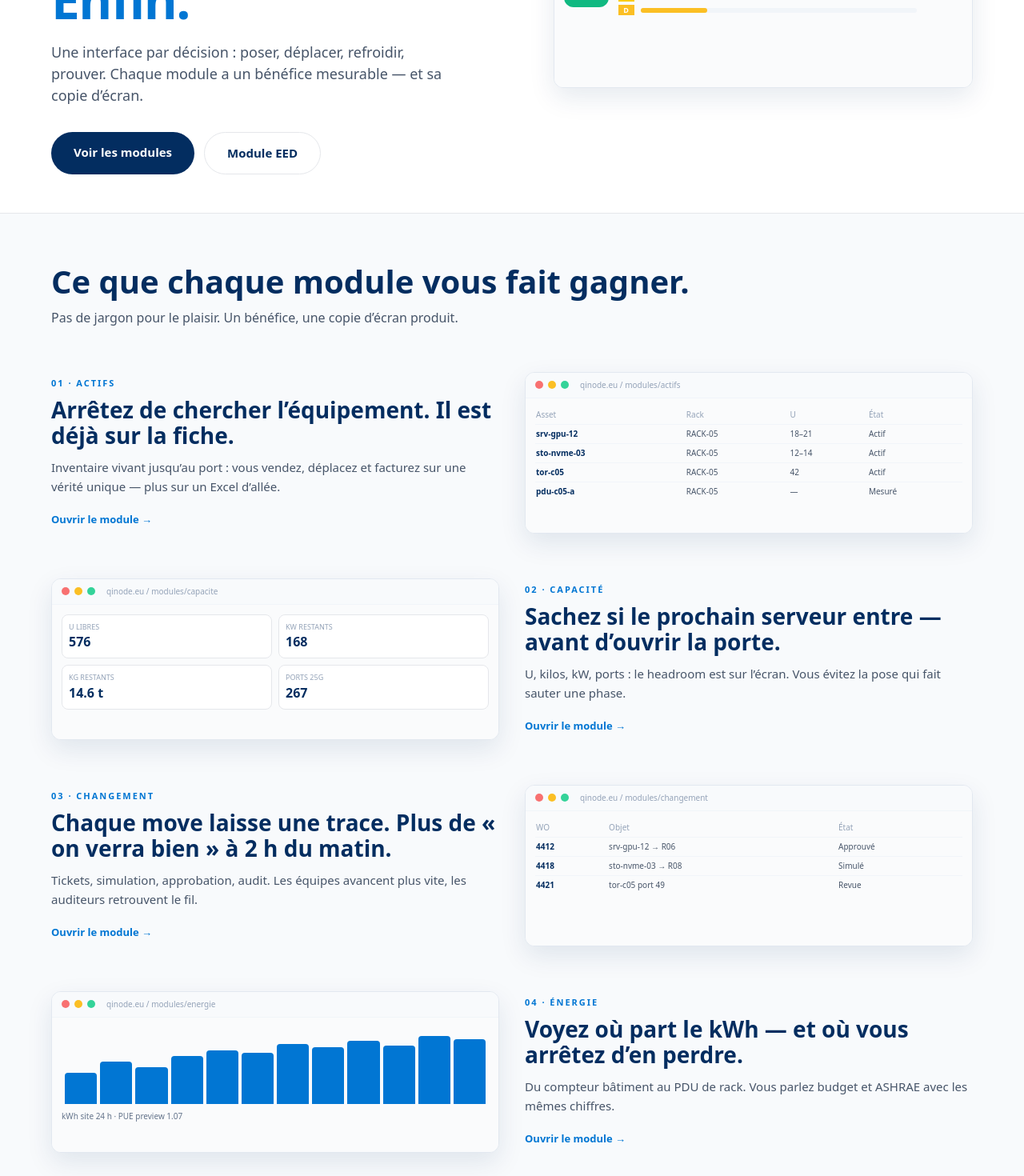
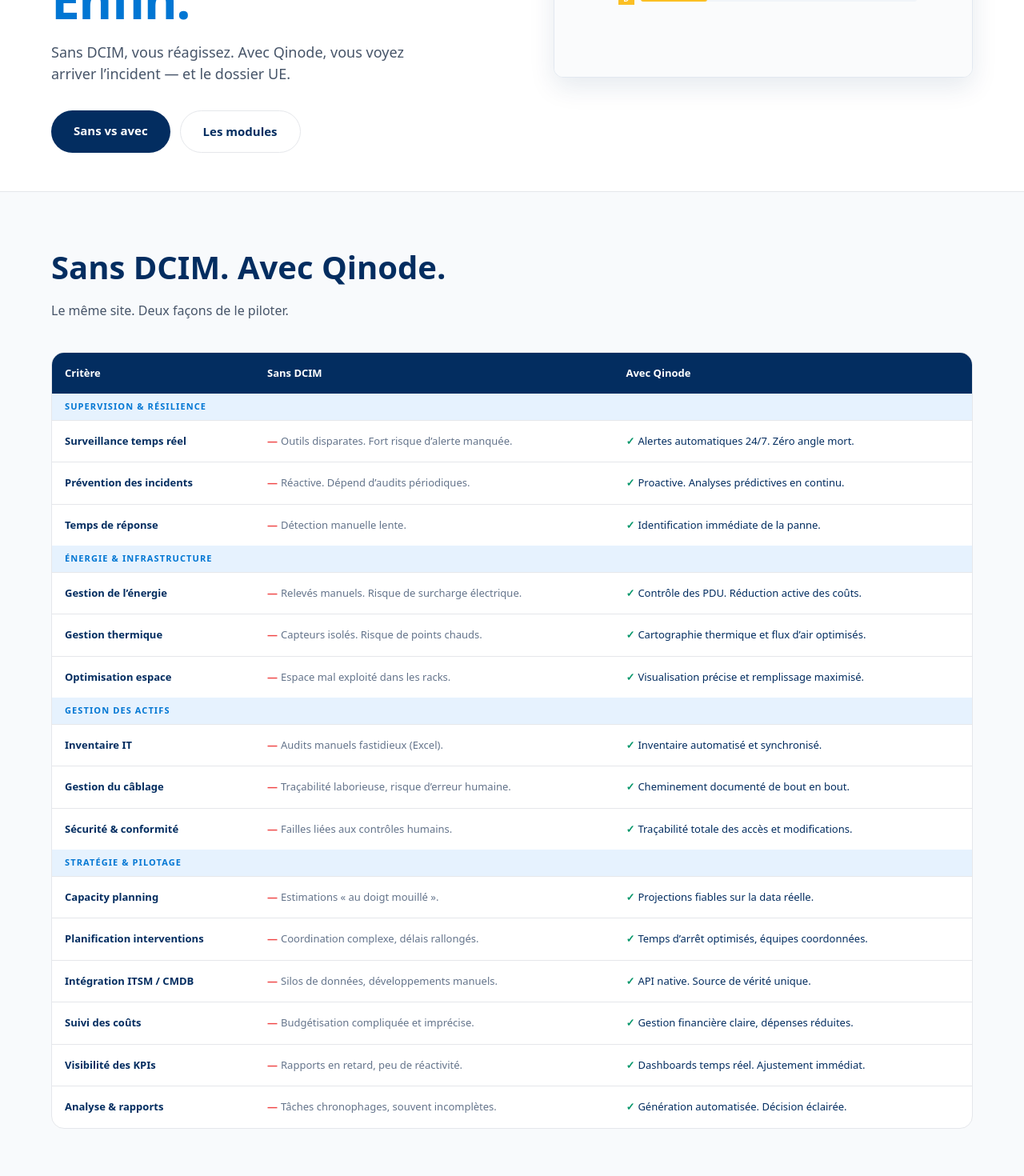
Before and after one commit to Geoking2104/DCIM, a Next.js app in the folder web/: page /en in a window 1280 px wide. Shown: the part 400-1870 px from the top of the page at 80% size. Built offline with nearby package versions, Linux system fonts and the light colour scheme.

Commit message:
feat(home): sans DCIM vs avec DCIM comparison table

```diff
--- a/web/components/MarketingHome.tsx
+++ b/web/components/MarketingHome.tsx
@@ -1,95 +1,56 @@
 import ModuleShot from '@/components/ModuleShot';
 
 const MODULES = [
+  { slug: 'actifs', k: '01', title: 'Actifs', hook: 'Arrêtez de chercher l’équipement. Il est déjà sur la fiche.', benefit: 'Inventaire vivant jusqu’au port : vous vendez, déplacez et facturez sur une vérité unique — plus sur un Excel d’allée.', href: (l: string) => `/${l}/modules/actifs` },
+  { slug: 'capacite', k: '02', title: 'Capacité', hook: 'Sachez si le prochain serveur entre — avant d’ouvrir la porte.', benefit: 'U, kilos, kW, ports : le headroom est sur l’écran.', href: (l: string) => `/${l}/modules/capacite` },
+  { slug: 'changement', k: '03', title: 'Changement', hook: 'Chaque move laisse une trace.', benefit: 'Tickets, simulation, approbation, audit.', href: (l: string) => `/${l}/modules/changement` },
+  { slug: 'energie', k: '04', title: 'Énergie', hook: 'Voyez où part le kWh — et où vous arrêtez d’en perdre.', benefit: 'Du compteur bâtiment au PDU de rack.', href: (l: string) => `/${l}/modules/energie` },
+  { slug: 'environnement', k: '05', title: 'Environnement', hook: 'Le point chaud se voit avant que le rack sature.', benefit: 'Climat par allée, liquid cooling compris.', href: (l: string) => `/${l}/modules/environnement` },
+  { slug: 'puissance', k: '06', title: 'Puissance', hook: 'La prise du serveur parle.', benefit: 'Mesure à la prise, historique, déséquilibre de phase.', href: (l: string) => `/${l}/power` },
+  { slug: 'visualisation-3d', k: '07', title: 'Jumeau 3D', hook: 'La salle entière, dans le navigateur.', benefit: 'Élec, thermique, liquid cooling sur le même jumeau.', href: (l: string) => `/${l}/modules/visualisation-3d` },
+  { slug: 'securite', k: '08', title: 'Accès & tenants', hook: 'Chaque locataire ne voit que son périmètre.', benefit: 'Rôles, zones, step-up.', href: (l: string) => `/${l}/modules/securite` },
+  { slug: 'analytique', k: '09', title: 'BI & analytique', hook: 'La tendance parle avant l’alarme.', benefit: 'Charge, PUE, headroom en séries.', href: (l: string) => `/${l}/modules/analytique` },
+  { slug: 'connectivites', k: '10', title: 'Connectivités', hook: 'Un clic sur un port. Tout ce qui tombe avec.', benefit: 'Chaîne réseau + élec dans le même graphe.', href: (l: string) => `/${l}/modules/connectivites` },
+  { slug: 'eed', k: 'EED', title: 'Conformité EED', hook: 'Le dossier UE en un écran.', benefit: 'PUE, WUE, CUE, ERF et échelle A–G en preview.', href: (l: string) => `/${l}/eed` }
+] as const;
+
+const COMPARE = [
   {
-    slug: 'actifs',
-    k: '01',
-    title: 'Actifs',
-    hook: 'Arrêtez de chercher l’équipement. Il est déjà sur la fiche.',
-    benefit: 'Inventaire vivant jusqu’au port : vous vendez, déplacez et facturez sur une vérité unique — plus sur un Excel d’allée.',
-    href: (l: string) => `/${l}/modules/actifs`
+    group: 'Supervision & résilience',
+    rows: [
+      ['Surveillance temps réel', 'Outils disparates. Fort risque d’alerte manquée.', 'Alertes automatiques 24/7. Zéro angle mort.'],
+      ['Prévention des incidents', 'Réactive. Dépend d’audits périodiques.', 'Proactive. Analyses prédictives en continu.'],
+      ['Temps de réponse', 'Détection manuelle lente.', 'Identification immédiate de la panne.']
+    ]
   },
   {
-    slug: 'capacite',
-    k: '02',
-    title: 'Capacité',
-    hook: 'Sachez si le prochain serveur entre — avant d’ouvrir la porte.',
-    benefit: 'U, kilos, kW, ports : le headroom est sur l’écran. Vous évitez la pose qui fait sauter une phase.',
-    href: (l: string) => `/${l}/modules/capacite`
+    group: 'Énergie & infrastructure',
+    rows: [
+      ['Gestion de l’énergie', 'Relevés manuels. Risque de surcharge électrique.', 'Contrôle des PDU. Réduction active des coûts.'],
+      ['Gestion thermique', 'Capteurs isolés. Risque de points chauds.', 'Cartographie thermique et flux d’air optimisés.'],
+      ['Optimisation espace', 'Espace mal exploité dans les racks.', 'Visualisation précise et remplissage maximisé.']
+    ]
   },
   {
-    slug: 'changement',
-    k: '03',
-    title: 'Changement',
-    hook: 'Chaque move laisse une trace. Plus de « on verra bien » à 2 h du matin.',
-    benefit: 'Tickets, simulation, approbation, audit. Les équipes avancent plus vite, les auditeurs retrouvent le fil.',
-    href: (l: string) => `/${l}/modules/changement`
+    group: 'Gestion des actifs',
+    rows: [
+      ['Inventaire IT', 'Audits manuels fastidieux (Excel).', 'Inventaire automatisé et synchronisé.'],
+      ['Gestion du câblage', 'Traçabilité laborieuse, risque d’erreur humaine.', 'Cheminement documenté de bout en bout.'],
+      ['Sécurité & conformité', 'Failles liées aux contrôles humains.', 'Traçabilité totale des accès et modifications.']
+    ]
   },
   {
-    slug: 'energie',
-    k: '04',
-    title: 'Énergie',
-    hook: 'Voyez où part le kWh — et où vous arrêtez d’en perdre.',
-    benefit: 'Du compteur bâtiment au PDU de rack. Vous parlez budget et ASHRAE avec les mêmes chiffres.',
-    href: (l: string) => `/${l}/modules/energie`
-  },
-  {
-    slug: 'environnement',
-    k: '05',
-    title: 'Environnement',
-    hook: 'Le point chaud se voit avant que le rack sature.',
-    benefit: 'Climat par allée, liquid cooling compris. Vous baissez le froid sans jouer à la roulette avec le matériel.',
-    href: (l: string) => `/${l}/modules/environnement`
-  },
-  {
-    slug: 'puissance',
-    k: '06',
-    title: 'Puissance',
-    hook: 'La prise du serveur parle. Plus besoin de deviner la charge.',
-    benefit: 'Mesure à la prise, historique, déséquilibre de phase. Vous décidez un move, vous n’observez pas un graphe mort.',
-    href: (l: string) => `/${l}/power`
-  },
-  {
-    slug: 'visualisation-3d',
-    k: '07',
-    title: 'Jumeau 3D',
-    hook: 'La salle entière, dans le navigateur. Sans installer quoi que ce soit.',
-    benefit: 'Élec, thermique, liquid cooling sur le même jumeau. La réunion se fait sur le site, pas sur un plan PDF.',
-    href: (l: string) => `/${l}/modules/visualisation-3d`
-  },
-  {
-    slug: 'securite',
-    k: '08',
-    title: 'Accès & tenants',
-    hook: 'Chaque locataire ne voit que son périmètre. Point.',
-    benefit: 'Rôles, zones, step-up. L’information reste entre les bonnes mains — y compris à l’audit.',
-    href: (l: string) => `/${l}/modules/securite`
-  },
-  {
-    slug: 'analytique',
-    k: '09',
-    title: 'BI & analytique',
-    hook: 'La tendance parle avant l’alarme.',
-    benefit: 'Charge, PUE, headroom en séries. Vous galez une pose GPU le mardi, pas après l’incident du dimanche.',
-    href: (l: string) => `/${l}/modules/analytique`
-  },
-  {
-    slug: 'connectivites',
-    k: '10',
-    title: 'Connectivités',
-    hook: 'Un clic sur un port. Tout ce qui tombe avec.',
-    benefit: 'Chaîne réseau + élec dans le même graphe. Blast radius en une seconde, pas en trois réunions.',
-    href: (l: string) => `/${l}/modules/connectivites`
-  },
-  {
-    slug: 'eed',
-    k: 'EED',
-    title: 'Conformité EED',
-    hook: 'Le dossier UE en un écran. Plus en trois semaines de tableur.',
-    benefit: 'PUE, WUE, CUE, ERF et échelle A–G en preview. Export prêt pour une revue humaine — pas un tampon automatique.',
-    href: (l: string) => `/${l}/eed`
+    group: 'Stratégie & pilotage',
+    rows: [
+      ['Capacity planning', 'Estimations « au doigt mouillé ».', 'Projections fiables sur la data réelle.'],
+      ['Planification interventions', 'Coordination complexe, délais rallongés.', 'Temps d’arrêt optimisés, équipes coordonnées.'],
+      ['Intégration ITSM / CMDB', 'Silos de données, développements manuels.', 'API native. Source de vérité unique.'],
+      ['Suivi des coûts', 'Budgétisation compliquée et imprécise.', 'Gestion financière claire, dépenses réduites.'],
+      ['Visibilité des KPIs', 'Rapports en retard, peu de réactivité.', 'Dashboards temps réel. Ajustement immédiat.'],
+      ['Analyse & rapports', 'Tâches chronophages, souvent incomplètes.', 'Génération automatisée. Décision éclairée.']
+    ]
   }
-] as const;
+];
 
 export default function MarketingHome({ locale }: { locale: string }) {
   const plateforme = `/${locale}/plateforme`;
@@ -115,6 +76,7 @@ export default function MarketingHome({ locale }: { locale: string }) {
             </div>
           </a>
           <div className="flex items-center gap-2">
+            <a href="#comparer" className="hidden md:inline-flex text-[13px] font-semibold px-3 py-2">Comparer</a>
             <a href="#modules" className="hidden md:inline-flex text-[13px] font-semibold px-3 py-2">Modules</a>
             <a href={eed} className="inline-flex text-[13px] font-semibold text-[#0176D3] px-3 py-2">EED</a>
             <a href={demo} className="inline-flex bg-[#0176D3] text-white text-[13px] font-semibold px-5 py-2.5 rounded-full">Demander une démo</a>
@@ -130,45 +92,67 @@ export default function MarketingHome({ locale }: { locale: string }) {
           <h1 className="text-[42px] md:text-[64px] font-extrabold tracking-tight leading-[0.9]">
             Votre datacenter<br />sous contrôle.<br /><span className="text-[#0176D3]">Enfin.</span>
           </h1>
-          <p className="mt-6 text-[18px] text-slate-600 max-w-[48ch]">
-            Une interface par décision : poser, déplacer, refroidir, prouver. Chaque module a un bénéfice mesurable — et sa copie d’écran.
-          </p>
+          <p className="mt-6 text-[18px] text-slate-600 max-w-[48ch]">Sans DCIM, vous réagissez. Avec Qinode, vous voyez arriver l’incident — et le dossier UE.</p>
           <div className="mt-8 flex flex-wrap gap-3">
-            <a href="#modules" className="bg-[#032D60] text-white px-7 py-3.5 rounded-full text-[15px] font-semibold">Voir les modules</a>
-            <a href={eed} className="border px-7 py-3.5 rounded-full text-[15px] font-semibold">Module EED</a>
+            <a href="#comparer" className="bg-[#032D60] text-white px-7 py-3.5 rounded-full text-[15px] font-semibold">Sans vs avec</a>
+            <a href="#modules" className="border px-7 py-3.5 rounded-full text-[15px] font-semibold">Les modules</a>
           </div>
         </div>
         <ModuleShot variant="eed" />
       </section>
 
-      <section id="modules" className="bg-[#F8FAFC] border-y">
-        <div className="max-w-[1200px] mx-auto px-6 py-16 space-y-14">
+      <section id="comparer" className="bg-[#F8FAFC] border-y">
+        <div className="max-w-[1200px] mx-auto px-6 py-16">
+          <h2 className="text-[30px] md:text-[40px] font-extrabold">Sans DCIM. Avec Qinode.</h2>
+          <p className="mt-3 text-slate-600 max-w-[62ch]">Le même site. Deux façons de le piloter.</p>
+          <div className="mt-10 overflow-x-auto rounded-2xl border bg-white">
+            <table className="w-full text-[13px]">
+              <thead className="bg-[#032D60] text-white">
+                <tr>
+                  <th className="text-left font-semibold p-4 w-[22%]">Critère</th>
+                  <th className="text-left font-semibold p-4 w-[39%]">Sans DCIM</th>
+                  <th className="text-left font-semibold p-4 w-[39%]">Avec Qinode</th>
+                </tr>
+              </thead>
+              <tbody>
+                {COMPARE.map((g) => (
+                  <>
+                    <tr key={g.group} className="bg-[#E6F2FE]">
+                      <td colSpan={3} className="px-4 py-2 text-[11px] font-bold uppercase tracking-widest text-[#0176D3]">{g.group}</td>
+                    </tr>
+                    {g.rows.map(([c, no, yes]) => (
+                      <tr key={c} className="border-t align-top">
+                        <td className="p-4 font-semibold">{c}</td>
+                        <td className="p-4 text-slate-500"><span className="text-red-500 font-bold mr-1">—</span>{no}</td>
+                        <td className="p-4 text-[#032D60]"><span className="text-emerald-600 font-bold mr-1">✓</span>{yes}</td>
+                      </tr>
+                    ))}
+                  </>
+                ))}
+              </tbody>
+            </table>
+          </div>
+        </div>
+      </section>
+
+      <section id="modules" className="max-w-[1200px] mx-auto px-6 py-16 space-y-14">
         <div>
-            <h2 className="text-[30px] md:text-[40px] font-extrabold leading-[1.05]">Ce que chaque module vous fait gagner.</h2>
-            <p className="mt-3 text-slate-600 max-w-[60ch]">Pas de jargon pour le plaisir. Un bénéfice, une copie d’écran produit.</p>
+          <h2 className="text-[30px] md:text-[40px] font-extrabold">Ce que chaque module vous fait gagner.</h2>
         </div>
-          {MODULES.map((m, i) => {
-            const reverse = i % 2 === 1;
-            return (
-              <article key={m.slug} className={`grid lg:grid-cols-2 gap-8 items-center ${reverse ? 'lg:[&>div:first-child]:order-2' : ''}`}>
+        {MODULES.map((m, i) => (
+          <article key={m.slug} className={`grid lg:grid-cols-2 gap-8 items-center ${i % 2 === 1 ? 'lg:[&>div:first-child]:order-2' : ''}`}>
             <div>
               <div className="text-[11px] font-bold tracking-[0.18em] uppercase text-[#0176D3]">{m.k} · {m.title}</div>
               <h3 className="mt-2 text-[24px] md:text-[28px] font-extrabold leading-[1.15]">{m.hook}</h3>
               <p className="mt-3 text-[15px] leading-6 text-slate-600">{m.benefit}</p>
-                  <a href={m.href(locale)} className="inline-flex mt-5 text-[13px] font-semibold text-[#0176D3]">
-                    Ouvrir le module →
-                  </a>
+              <a href={m.href(locale)} className="inline-flex mt-5 text-[13px] font-semibold text-[#0176D3]">Ouvrir le module →</a>
             </div>
-                <a href={m.href(locale)} className="block">
-                  <ModuleShot variant={m.slug} />
-                </a>
+            <a href={m.href(locale)} className="block"><ModuleShot variant={m.slug} /></a>
           </article>
-            );
-          })}
-        </div>
+        ))}
       </section>
 
-      <section className="max-w-[1200px] mx-auto px-6 py-16">
+      <section className="max-w-[1200px] mx-auto px-6 pb-16">
         <div className="rounded-[1.75rem] bg-[#032D60] text-white p-8 md:p-12 flex flex-col md:flex-row md:items-center justify-between gap-6">
           <div>
             <h2 className="text-[28px] md:text-[36px] font-extrabold">On vous le montre sur vos racks ?</h2>
@@ -177,16 +161,6 @@ export default function MarketingHome({ locale }: { locale: string }) {
           <a href={demo} className="bg-white text-[#032D60] px-7 py-3.5 rounded-full text-[14px] font-semibold shrink-0">Demander une démo live</a>
         </div>
       </section>
-
-      <footer className="border-t">
-        <div className="max-w-[1200px] mx-auto px-6 py-8 flex flex-wrap gap-4 text-[13px] justify-between">
-          <span className="font-bold">QINODE.EU</span>
-          <div className="flex gap-4">
-            <a className="underline" href={plateforme}>Plateforme</a>
-            <a className="underline" href={eed}>EED</a>
-          </div>
-        </div>
-      </footer>
     </div>
   );
 }
```
Lines whose indentation alone changed are shown as unchanged.
